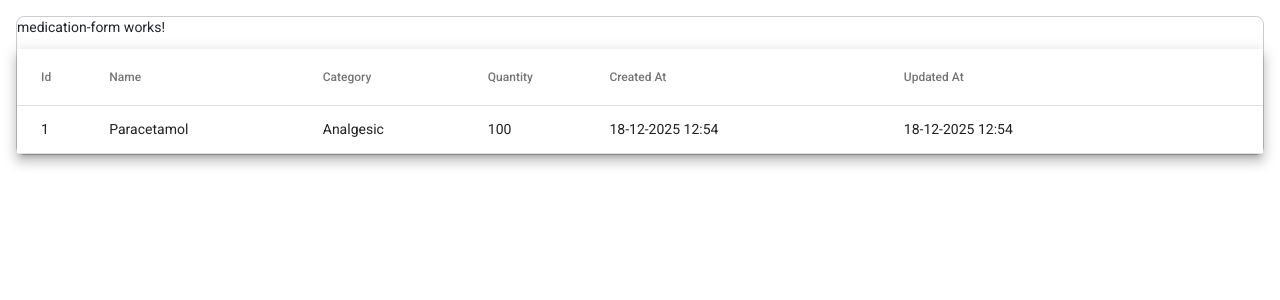
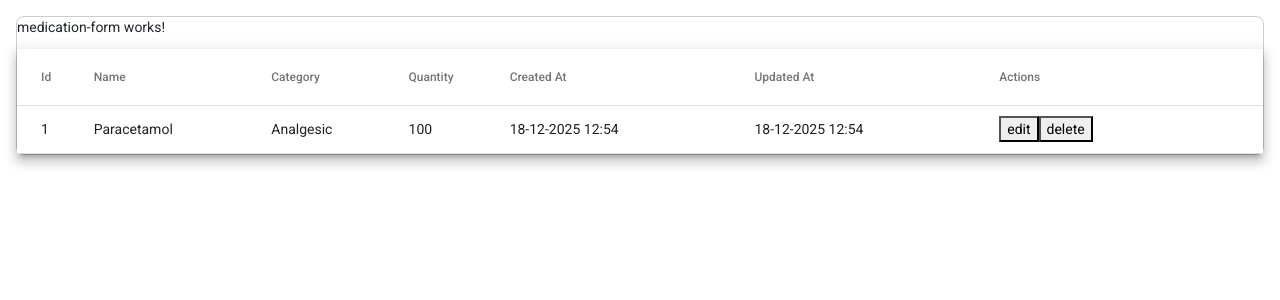
Before and after one commit to GoncaloPaiva91/smartMedChallenge, an Angular app: page / in a window 1280 px wide. Shown: the top 300 px of the page. Built offline with nearby package versions, Linux system fonts and the light colour scheme.

Commit message:
1- change architecture of medicationt

```diff
--- a/src/app/app.component.html
+++ b/src/app/app.component.html
@@ -1,4 +1,3 @@
 <div class="app-center">
-  <app-medication-form></app-medication-form>
-  <app-medication-list></app-medication-list>
+  <app-medication-page></app-medication-page>
 </div>
--- a/src/app/medications/components/medication-list/medication-list.component.html
+++ b/src/app/medications/components/medication-list/medication-list.component.html
@@ -34,11 +34,28 @@
   </ng-container>
 
    <!-- Updated At Column -->
-    <ng-container matColumnDef="updatedAt">
+  <ng-container matColumnDef="updatedAt">
     <th mat-header-cell *matHeaderCellDef>Updated At</th>
     <td mat-cell *matCellDef="let element">{{ element.updatedAt | date: 'dd-MM-yyyy HH:mm' }}</td>
   </ng-container>
 
+<ng-container matColumnDef="actions">
+  <th mat-header-cell *matHeaderCellDef>Actions</th>
+  <td mat-cell *matCellDef="let element">
+    <button
+      mat-icon-button
+      color="primary">
+      <mat-icon>edit</mat-icon>
+    </button>
+
+    <button
+      mat-icon-button
+      color="warn">
+      <mat-icon>delete</mat-icon>
+    </button>
+  </td>
+</ng-container>
+
   <tr mat-header-row *matHeaderRowDef="displayedColumns"></tr>
   <tr mat-row *matRowDef="let row; columns: displayedColumns;"></tr>
 </table>
--- a/src/app/medications/components/medication-list/medication-list.component.ts
+++ b/src/app/medications/components/medication-list/medication-list.component.ts
@@ -8,7 +8,7 @@ import { Medication } from '../../models/medication.model';
   styleUrls: ['./medication-list.component.scss'],
 })
 export class MedicationListComponent implements OnInit {
-  displayedColumns: string[] = ['id', 'name', 'category', 'quantity', 'createdAt', 'updatedAt'];
+  displayedColumns: string[] = ['id', 'name', 'category', 'quantity', 'createdAt', 'updatedAt', 'actions'];
   medications: Medication[] = [];
 
   constructor(private medicationService: MedicationService) { }
--- a/src/app/medications/medication.module.ts
+++ b/src/app/medications/medication.module.ts
@@ -3,17 +3,21 @@ import { CommonModule } from '@angular/common';
 import { MatTableModule } from '@angular/material/table';
 import { MedicationFormComponent } from './components/medication-form/medication-form.component';
 import { MedicationListComponent } from './components/medication-list/medication-list.component';
+import { MedicationPageComponent } from './pages/medication-page/medication-page.component';
 
 @NgModule({
   declarations: [
+    MedicationPageComponent,
     MedicationFormComponent,
     MedicationListComponent,
+
   ],
   imports: [
     CommonModule,
     MatTableModule,
   ],
   exports: [
+    MedicationPageComponent,
     MedicationFormComponent,
     MedicationListComponent,
   ],
--- a/src/app/medications/models/medication.model.ts
+++ b/src/app/medications/models/medication.model.ts
@@ -3,6 +3,7 @@ export interface Medication {
   name: string;
   category: string;
   quantity: number;
-  createdAt: Date;
-  updatedAt: Date;
+  createdAt?: Date;
+  updatedAt?: Date;
+  actions?: any;
 }
--- /dev/null
+++ b/src/app/medications/pages/medication-page/medication-page.component.html
@@ -0,0 +1,2 @@
+<app-medication-form></app-medication-form>
+<app-medication-list></app-medication-list>
--- /dev/null
+++ b/src/app/medications/pages/medication-page/medication-page.component.ts
@@ -0,0 +1,15 @@
+import { Component, OnInit } from '@angular/core';
+
+@Component({
+  selector: 'app-medication-page',
+  templateUrl: './medication-page.component.html',
+  styleUrls: ['./medication-page.component.scss']
+})
+export class MedicationPageComponent implements OnInit {
+
+  constructor() { }
+
+  ngOnInit(): void {
+  }
+
+}
--- a/src/app/medications/services/medication.service.ts
+++ b/src/app/medications/services/medication.service.ts
@@ -13,7 +13,7 @@ export class MedicationService {
       category: 'Analgesic',
       quantity: 100,
       createdAt: new Date(),
-      updatedAt: new Date()
+      updatedAt: new Date(),
     }
   ];
 
```
Also changed, not shown: src/app/medications/pages/medication-page/medication-page.component.scss (added), 1 other file (tests, documents, lock files or other folders).
